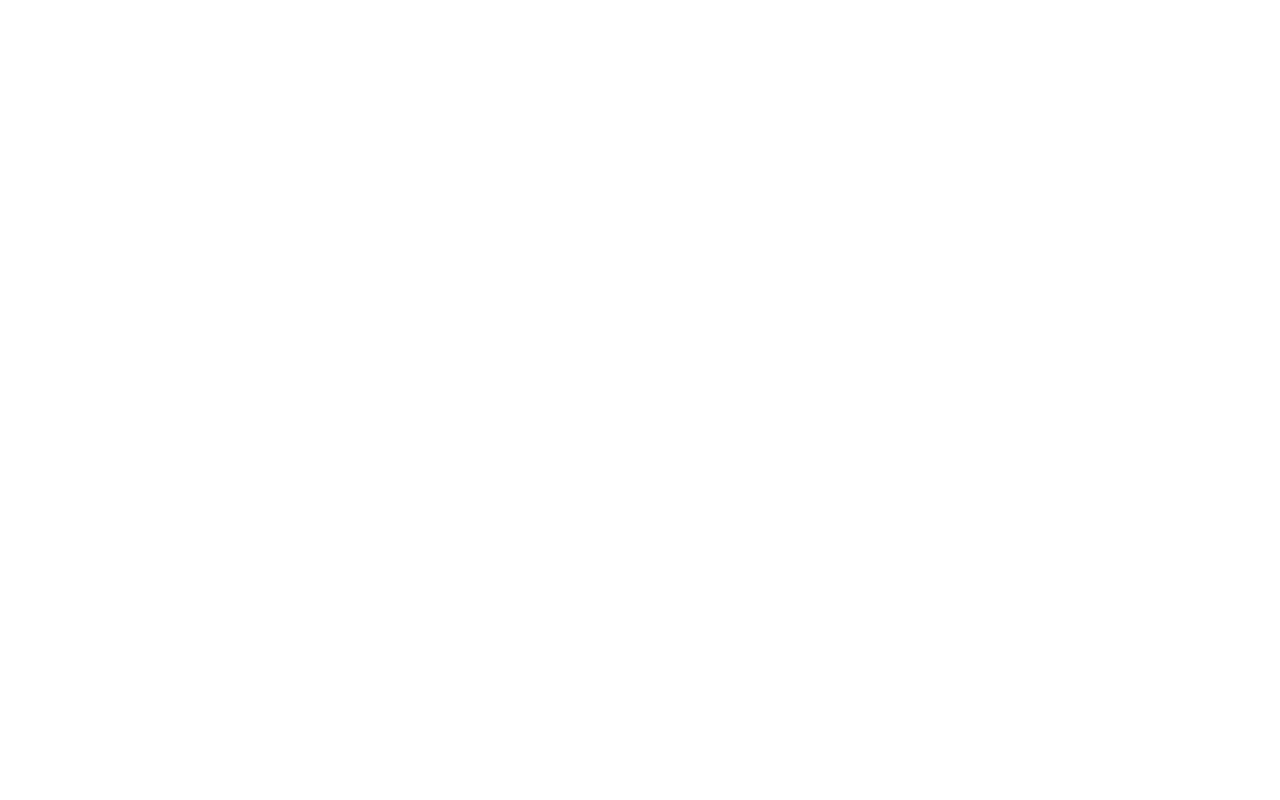
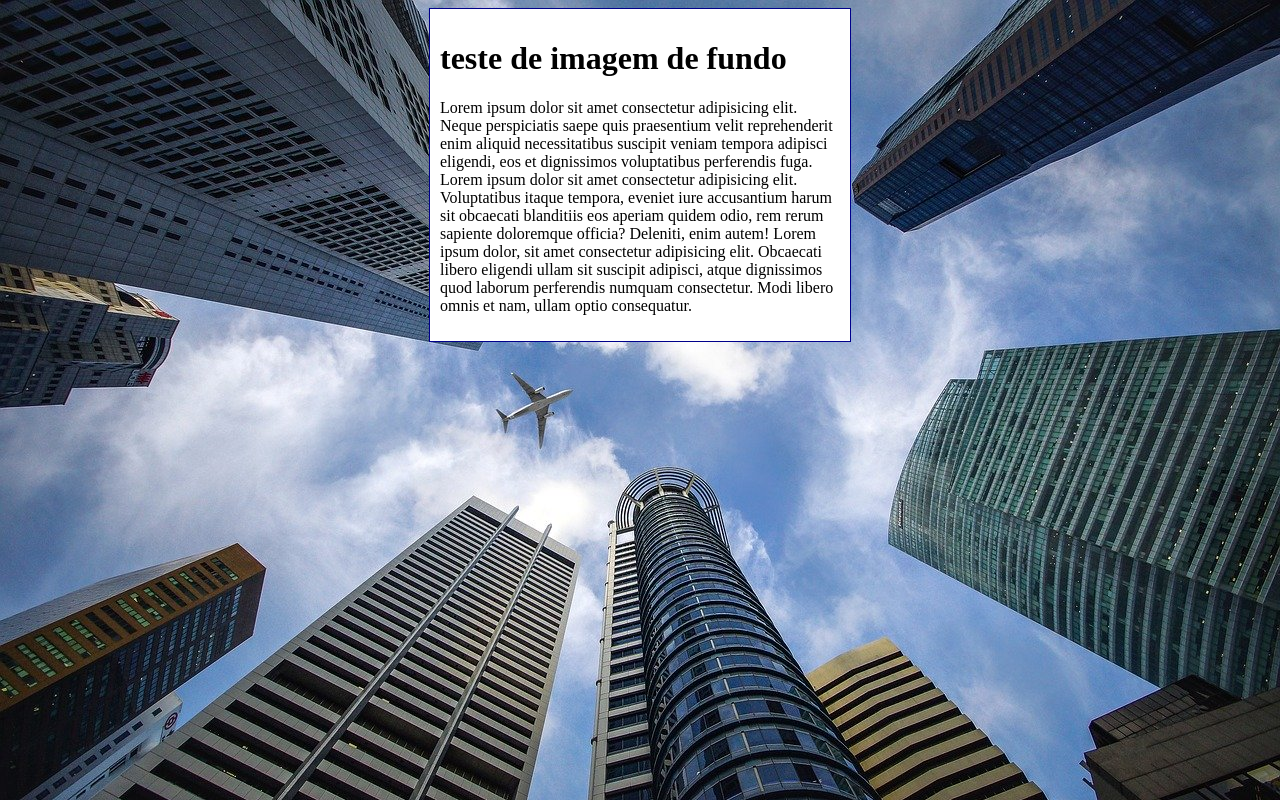
Before and after one commit to Rafael-Felipe-RF/Html-CSS, a plain HTML site: page ex022/fundo006.html in a window 1280 px wide. Drawn offline with Linux system fonts and the light colour scheme.

Commit message:
Update fundo006.html

```diff
--- a/ex022/fundo006.html
+++ b/ex022/fundo006.html
@@ -1 +1,32 @@
+<!DOCTYPE html>
+<html lang="pt-br">
+<head>
+    <meta charset="UTF-8">
+    <meta name="viewport" content="width=device-width, initial-scale=1.0">
+    <title>teste de fundos</title>
+</head>
+
+<style>
+    body{
+        background-color: black;
+        background-image: url(imagens/wallpaper002.jpg);
+    }
+
+    main{
+        background-color: white;
+        width: 400px;
+        padding: 10px;
+        margin: auto;
+        border: 1px solid darkblue;
+
+
+    }
+</style>
+<body>
+    <main>
+        <h1>teste de imagem de fundo</h1>
+        <p>Lorem ipsum dolor sit amet consectetur adipisicing elit. Neque perspiciatis saepe quis praesentium velit reprehenderit enim aliquid necessitatibus suscipit veniam tempora adipisci eligendi, eos et dignissimos voluptatibus perferendis fuga. Lorem ipsum dolor sit amet consectetur adipisicing elit. Voluptatibus itaque tempora, eveniet iure accusantium harum sit obcaecati blanditiis eos aperiam quidem odio, rem rerum sapiente doloremque officia? Deleniti, enim autem!  Lorem ipsum dolor, sit amet consectetur adipisicing elit. Obcaecati libero eligendi ullam sit suscipit adipisci, atque dignissimos quod laborum perferendis numquam consectetur. Modi libero omnis et nam, ullam optio consequatur.</p>
+    </main>
+
+</body>
 </html>
```
